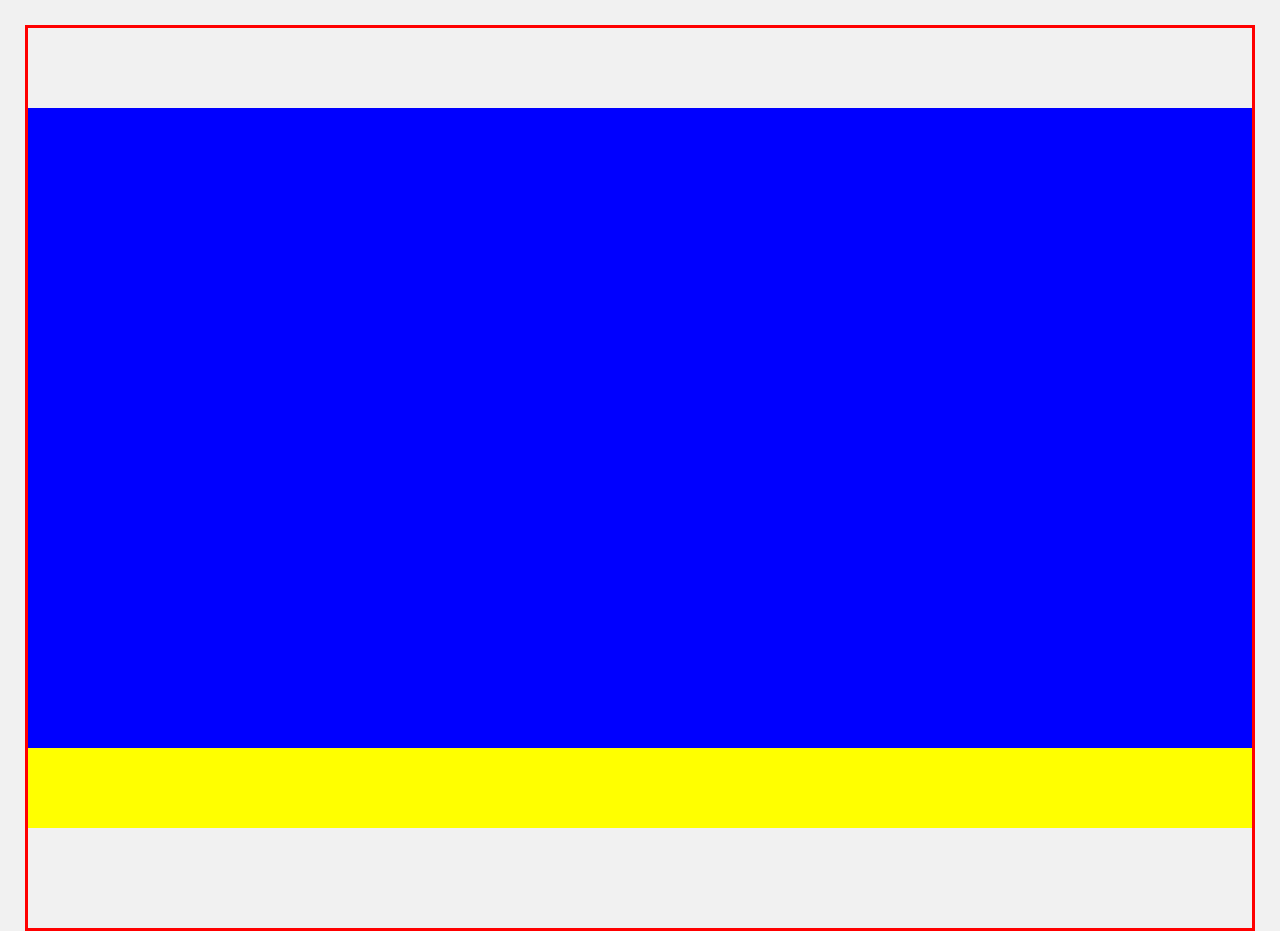
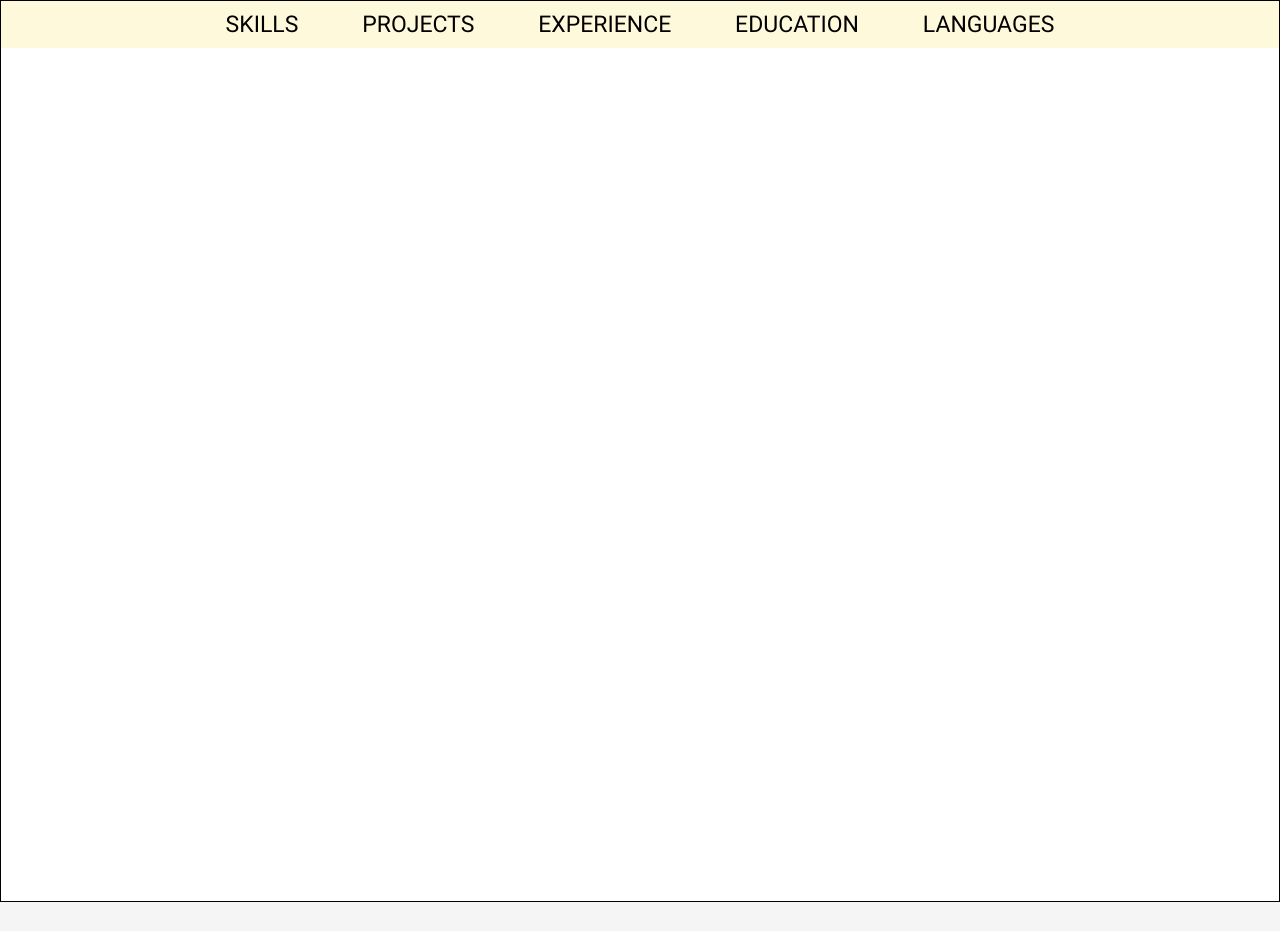
Before and after one commit to AlexanderShcedrov/rsschool-cv, a plain HTML site: page index.html in a window 1280 px wide. After the commit the page ends 902 px from the top, so only its background shows below. Drawn offline with Linux system fonts and the light colour scheme.

Commit message:
fix: header nav

```diff
--- a/index.html
+++ b/index.html
@@ -17,7 +17,15 @@
 <body>
      <div class="container">
         <div class="header">
-
+            <nav class="navbar">
+                <ul class="nav-menu">
+                    <li class="nav-item"><a href="#">Skills</a></li>
+                    <li class="nav-item"><a href="#">Projects</a></li>
+                    <li class="nav-item"><a href="#">Experience</a></li>
+                    <li class="nav-item"><a href="#">Education</a></li>
+                    <li class="nav-item"><a href="#">Languages</a></li>
+                </ul>
+            </nav>
         </div>
         <div class="main">
 
--- a/stile.css
+++ b/stile.css
@@ -22,37 +22,62 @@ body {
 
      /* Блочная модель */
     display: block;
-    padding: 25px;
      /* Типографика */
     font-family: 'Roboto';
     font-size: 18px;
     color: #202020;
 
     /* Оформление */
-    background-color: #f1f1f1 ;
+    background-color: #f5f5f5;
 }
 .container {
+
     display: inherit;
-    border: 3px solid red ; /* Не забыть убрать*/
+    /*border: 3px solid red ;  Не забыть убрать*/
     max-width: 1440px;
     min-height: 900px;
     margin: 0 auto;
-    background-color: #f1f1f1  ;
-}
-.header {
-    width: 100%;
-    height: 10vh;
-    background-color: #f1f1f1
+    background-color: white ;
+    border: solid 1px black;
 }
 
+/* ОФОРМЛЯЕМ HEADER*/
+.header {
+  width: 100%;
+  flex-basis: 90%;
+}
+
+
+    /* =========ОФОРМЛЯЕМ NAVBAR*========*/
+.navbar {
+   font-size: 23px;
+   background-color: #fff9dc;
+   text-transform: uppercase;
+   padding: 10px 0px;
+}
+
+.nav-menu {
+ display: flex;
+ justify-content: center;
+ gap: 5%;
+}
+.nav-item {
+
+}
+.nav-item a{
+    text-decoration: none;
+    color: black;
+    transition: 1s;
+}
+.nav-item a:hover {
+    color: red;
+}
+/*==================================*/
+/*ОФОРМЛЯЕМ MAIN*/
 .main {
-    width: 100%;
-    height: 80vh;
-    background-color: blue;
+
 }
 
 .footer {
-    width: 100%;
-    height: 10vh;
-    background-color: yellow;
+
 }
```
Also changed, not shown: assets/img/rs.png (added).
